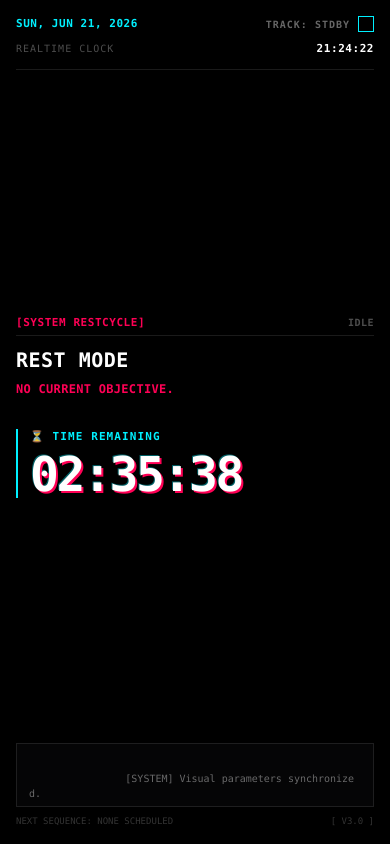
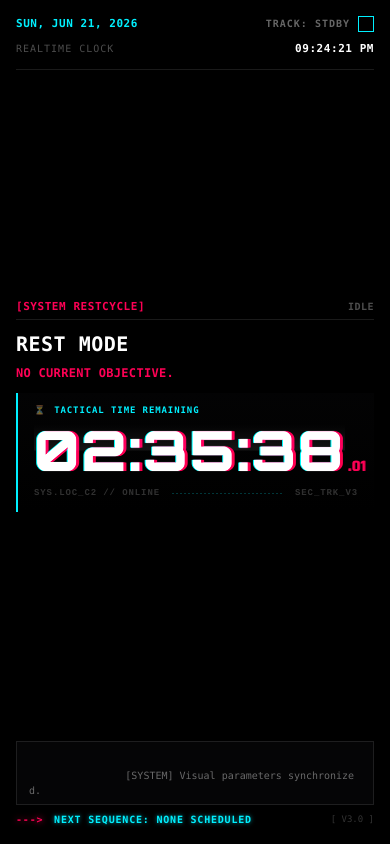
Before and after one commit to EsperCode404/THE-QUEST, an Electron app: page index.html in a window 390 px wide. Drawn offline with nearby package versions, Linux system fonts and the light colour scheme.

Commit message:
style(ui): re-engineer countdown clock fonts and footer sequence layout

```diff
--- a/app.js
+++ b/app.js
@@ -73,7 +73,19 @@
     const windows = extractScheduledTasks();
 
     function pad(n) { return String(n).padStart(2, '0'); }
-    function formatTime(d) { return `${pad(d.getHours())}:${pad(d.getMinutes())}:${pad(d.getSeconds())}`; }
+
+    // 12-Hour System Clock Realtime Formatter
+    function formatTime(d) {
+        let hours = d.getHours();
+        const minutes = pad(d.getMinutes());
+        const seconds = pad(d.getSeconds());
+        const ampm = hours >= 12 ? 'PM' : 'AM';
+
+        hours = hours % 12;
+        hours = hours ? hours : 12;
+
+        return `${pad(hours)}:${minutes}:${seconds} ${ampm}`;
+    }
 
     function formatDay(d) {
         return d.toLocaleDateString(undefined, { weekday: 'short', month: 'short', day: 'numeric', year: 'numeric' }).toUpperCase();
@@ -141,17 +153,41 @@
 
         const next = getNextWindowFrom(now);
         if (nextWindowEl) {
-            nextWindowEl.textContent = next ? `NEXT SEQUENCE: ${next.w.name.toUpperCase()} @ ${next.start.toLocaleTimeString([], { hour: '2-digit', minute: '2-digit', hour12: false })}` : 'NEXT SEQUENCE: NONE SCHEDULED';
+            if (next) {
+                const rawTime = next.start.toLocaleTimeString([], { hour: '2-digit', minute: '2-digit', hour12: true });
+                nextWindowEl.innerHTML = `NEXT SEQUENCE: <span style="color: var(--active); text-shadow: 0 0 6px rgba(0, 240, 255, 0.5); font-weight:700;">${next.w.name.toUpperCase()}</span> @ <span style="color: #ffffff;">${rawTime}</span>`;
+            } else {
+                nextWindowEl.textContent = 'NEXT SEQUENCE: NONE SCHEDULED';
+            }
         }
     }
 
     function updateCountdown(targetDate, now) {
         if (!timeRemainingEl) return;
-        const diff = Math.max(0, Math.floor((targetDate - now) / 1000));
-        const hh = Math.floor(diff / 3600);
-        const mm = Math.floor((diff % 3600) / 60);
-        const ss = diff % 60;
-        timeRemainingEl.textContent = `${pad(hh)}:${pad(mm)}:${pad(ss)}`;
+
+        const diffMs = targetDate - now;
+
+        if (diffMs <= 0) {
+            timeRemainingEl.textContent = "00:00:00";
+            timeRemainingEl.removeAttribute('data-time');
+            const msNode = document.getElementById('msNode');
+            if (msNode) msNode.textContent = ".00";
+            return;
+        }
+
+        const totalSeconds = Math.floor(diffMs / 1000);
+        const hh = Math.floor(totalSeconds / 3600);
+        const mm = Math.floor((totalSeconds % 3600) / 60);
+        const ss = totalSeconds % 60;
+        const ms = Math.floor((diffMs % 1000) / 10);
+
+        const currentCountdownStr = `${pad(hh)}:${pad(mm)}:${pad(ss)}`;
+
+        timeRemainingEl.textContent = currentCountdownStr;
+        timeRemainingEl.setAttribute('data-time', currentCountdownStr);
+
+        const msNode = document.getElementById('msNode');
+        if (msNode) msNode.textContent = `.${pad(ms)}`;
     }
 
     function updateButtonState(enabled) {
@@ -181,10 +217,10 @@
 
     function logToFeed(text) {
         if (!feedContentEl) return;
-        const timestamp = new Date().toLocaleTimeString([], { hour: '2-digit', minute: '2-digit', second: '2-digit', hour12: false });
+        const timestamp = new Date().toLocaleTimeString([], { hour: '2-digit', minute: '2-digit', second: '2-digit', hour12: true });
         feedContentEl.textContent = `[${timestamp}] ${text}\n` + feedContentEl.textContent;
     }
 
     updateUI();
-    setInterval(updateUI, 500);
+    setInterval(updateUI, 33);
 })();
--- a/index.html
+++ b/index.html
@@ -52,12 +52,21 @@
                 ⚠️ EXECUTE THIS QUEST IMMEDIATELY. NO DELAYS.
             </p>
 
-            <div class="mt-8 border-l-2 border-[#00f0ff] pl-3">
-                <div class="font-mono text-[11px] font-bold text-[#00f0ff] tracking-widest uppercase">
-                    ⏳ TIME REMAINING
+            <div class="timer-pod-matrix">
+                <div
+                    class="font-mono text-[9px] font-bold text-[#00f0ff] tracking-widest uppercase flex items-center gap-2">
+                    <span class="animate-pulse">⏳</span> TACTICAL TIME REMAINING
                 </div>
-                <div id="timeRemaining" class="text-5xl font-black text-white tracking-tighter mt-1 cyberpunk-clock">
-                    00:04:12
+
+                <div class="flex items-baseline mt-1">
+                    <span id="timeRemaining" class="cyberpunk-clock">00:04:12</span>
+                    <span id="msNode" class="ms-matrix-node">.00</span>
+                </div>
+
+                <div class="telemetry-row select-none">
+                    <span>SYS.LOC_C2 // ONLINE</span>
+                    <div class="telemetry-bar"></div>
+                    <span>SEC_TRK_V3</span>
                 </div>
             </div>
         </section>
--- a/style.css
+++ b/style.css
@@ -1,3 +1,5 @@
+@import url('https://fonts.googleapis.com/css2?family=Orbitron:wght@500;700;900&family=Rajdhani:wght@400;500;600;700&display=swap');
+
 :root {
     --bg: #000000;
     --fg: #a6ebff;
@@ -17,14 +19,14 @@ html,
 body {
     height: 100%;
     height: 100dvh;
-    /* Dynamic viewport adjustment for mobile browsers */
     margin: 0;
     padding: 0;
     background: var(--bg);
     color: var(--fg);
-    font-family: ui-monospace, "SF Mono", "Roboto Mono", Menlo, Monaco, monospace !important;
+    font-family: "Rajdhani", ui-monospace, Menlo, Monaco, Consolas, monospace !important;
     overflow: hidden;
-    /* Lock viewport shifting */
+    font-feature-settings: "tnum" 1, "zero" 1;
+    text-rendering: geometricPrecision;
 }
 
 /* THE COPIED BANNER FONT AND STYLE RULESET */
@@ -47,28 +49,60 @@ body {
     border-left: 2px solid var(--active);
     padding: 0.75rem 1rem;
     margin-top: 0.75rem;
+    letter-spacing: 0.02em;
 }
 
-/* Hard Numeric Character Structure */
 .cyberpunk-clock {
-    font-family: ui-monospace, SFMono-Regular, Menlo, Monaco, Consolas, monospace !important;
-    font-size: 3.5rem;
-    /* Massive structural emphasis */
+    position: relative;
+    display: inline-block;
+    font-family: "Orbitron", ui-monospace, monospace !important;
+    font-size: 3.45rem;
     font-weight: 900;
     line-height: 1;
+    letter-spacing: 0.02em;
     color: #ffffff;
-    letter-spacing: -0.04em;
-    /* Clean dual-tone neon depth */
-    text-shadow: 2px 2px 0px var(--accent), -1px -1px 0px rgba(0, 240, 255, 0.4);
+    text-shadow:
+        2px 0 0 #ff0055,
+        -1px 0 0 #00f0ff,
+        0 0 1px rgba(255, 255, 255, 0.4);
+    filter: contrast(1.15) saturate(1.1);
+    z-index: 1;
 }
 
-/* High-Frequency Millisecond Node */
+.cyberpunk-clock::before {
+    content: attr(data-time);
+    position: absolute;
+    top: 0;
+    left: 0;
+    width: 100%;
+    height: 100%;
+    color: rgba(255, 0, 85, 0.18);
+    transform: translate(1px, 0);
+    z-index: -1;
+    filter: blur(0.2px);
+    pointer-events: none;
+}
+
+.cyberpunk-clock::after {
+    content: "";
+    position: absolute;
+    inset: 0;
+    background: linear-gradient(180deg,
+            transparent 0%,
+            rgba(255, 255, 255, 0.08) 48%,
+            transparent 52%,
+            transparent 100%);
+    mix-blend-mode: screen;
+    pointer-events: none;
+}
+
 .ms-matrix-node {
-    font-size: 1.25rem;
+    font-size: 1rem;
     font-weight: 800;
     color: var(--accent);
-    margin-left: 0.25rem;
-    text-shadow: none;
+    margin-left: 0.18rem;
+    letter-spacing: 0.02em;
+    text-shadow: 1px 0 0 rgba(255, 0, 85, 0.8);
 }
 
 /* Micro-Telemetry Tech Subtext Layout */
@@ -83,6 +117,7 @@ body {
     font-weight: 700;
     color: rgba(255, 255, 255, 0.25);
     letter-spacing: 0.1em;
+    opacity: 0.75;
 }
 
 .telemetry-bar {
@@ -95,6 +130,10 @@ body {
 
 /* ACTION BUTTON STRUCTS */
 .circle-btn {
+    font-family: "Rajdhani", ui-monospace, monospace !important;
+    text-transform: uppercase;
+    letter-spacing: 0.08em;
+    font-weight: 700;
     box-sizing: border-box;
     transition: box-shadow .15s ease, border-color .15s ease;
 }
@@ -118,9 +157,55 @@ body {
 }
 
 /* Mobile terminal screen logbox height adjustment */
-@media (max-wmd: 768px) {
+@media (max-width: 768px) {
     #feedContent {
         height: 4rem !important;
         /* Shaves off overflow spacing on mobile viewports */
     }
 }
+
+button,
+.nav-item {
+    font-family: "Rajdhani", ui-monospace, monospace !important;
+    text-transform: uppercase;
+    letter-spacing: 0.08em;
+    font-weight: 700;
+}
+
+/* ==========================================================================
+   CRITICAL DATA OVERRIDE: FOOTER SEQUENCE HIGHLIGHT
+   ========================================================================== */
+
+/* Target the absolute last text node or container tracking your next sequence info */
+body>div:last-child,
+footer,
+[id*="nextWindow"],
+div[style*="position: absolute"]:last-of-type {
+    color: var(--active) !important;
+    /* Forces neon cyan matrix visibility */
+    font-family: ui-monospace, "SF Mono", Menlo, Monaco, Consolas, monospace !important;
+    font-size: 10px !important;
+    font-weight: 700 !important;
+    letter-spacing: 0.08em !important;
+    text-transform: uppercase !important;
+
+    /* Adds localized high-visibility HUD glow */
+    text-shadow: 0 0 4px rgba(0, 240, 255, 0.65) !important;
+    opacity: 1 !important;
+}
+
+/* ==========================================================================
+   HUD INDICATOR INJECTION MATRIX
+   ========================================================================== */
+
+/* Target the next sequence element and inject the tactical indicator string */
+#nextWindow::before,
+body>div:last-child::before,
+footer::before {
+    content: "---> " !important;
+    color: var(--accent) !important;
+    /* Striking Crimson indicator buff */
+    text-shadow: 0 0 6px var(--accent) !important;
+    font-weight: 900 !important;
+    margin-right: 4px;
+}
```
